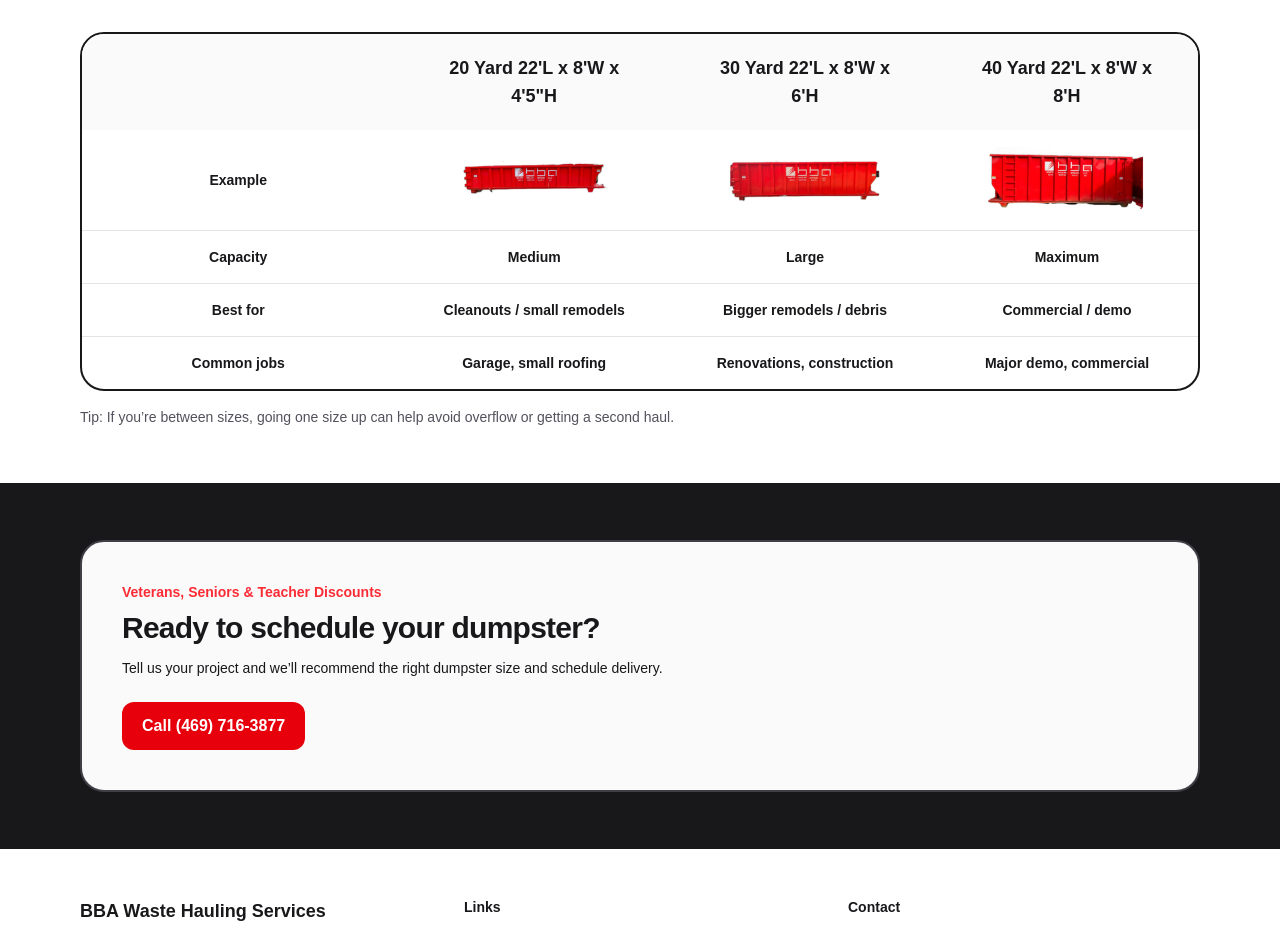
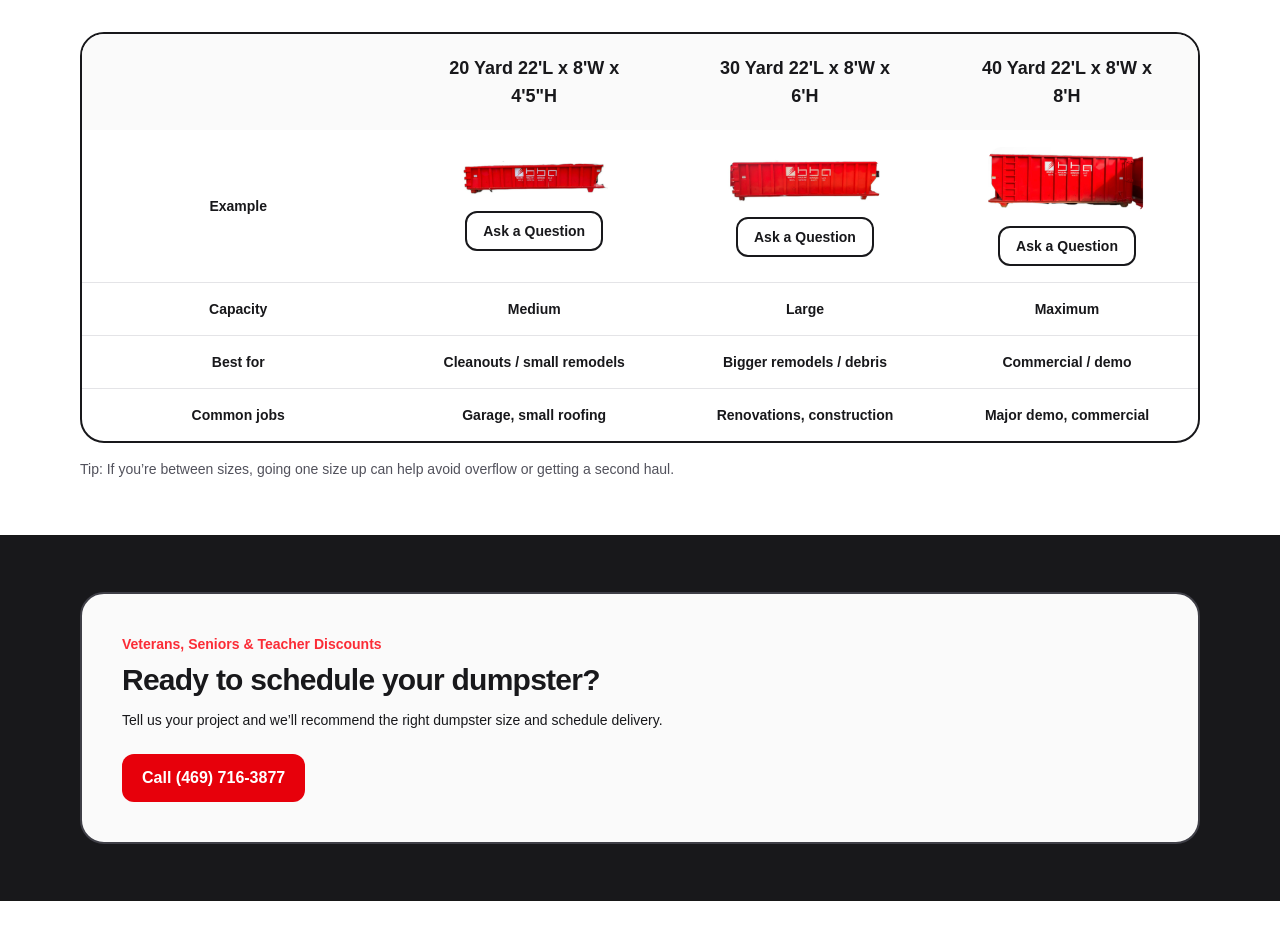
Before and after one commit to SolomonDiaz19/Moving-Trash, a Next.js app: page /dumpsters in a window 1280 px wide. Shown: the part 1044-1971 px from the top of the page. Built offline with nearby package versions, Linux system fonts and the light colour scheme.

Commit message:
Contact Page + email section

```diff
--- a/src/app/api/approve/route.ts
+++ b/src/app/api/approve/route.ts
@@ -153,7 +153,7 @@ export async function GET(req: Request) {
 
     const size = parseSizeFromSummary(currentSummary);
 
-    // ✅ Idempotent approve: if it already looks confirmed, do NOT patch or re-email
+    // Idempotent approve: if it already looks confirmed, do NOT patch or re-email
     const alreadyConfirmed =
       currentSummary.toUpperCase().startsWith("CONFIRMED") ||
       /Status:\s*CONFIRMED/i.test(currentDesc);
@@ -174,7 +174,7 @@ export async function GET(req: Request) {
       const result2 = await resend.emails.send({
         from: process.env.EMAIL_FROM!,
         to: payload.customerEmail,
-        subject: "Your dumpster request is approved ✅",
+        subject: "Your dumpster request is approved",
         html: `
           <p>Hi ${payload.customerName},</p>
           <p>Your dumpster request has been <b>approved</b> for:</p>
--- a/src/app/api/request/route.ts
+++ b/src/app/api/request/route.ts
@@ -333,7 +333,7 @@ export async function POST(req: Request) {
       await resend.emails.send({
         from: emailFrom,
         to: email,
-        subject: "We received your dumpster request ✅",
+        subject: "We received your dumpster request",
         html: `
           <p>Hi ${name},</p>
           <p>We received your dumpster request and will review it shortly.</p>
--- a/src/app/approve/page.tsx
+++ b/src/app/approve/page.tsx
@@ -21,56 +21,66 @@ export default async function ApprovePage({
       ? "The booking request was declined and the customer was notified."
       : status === "invalid"
       ? "This link is invalid or has expired. Please request a new link."
-      : "Please try again, or contact support if the issue persists.";
+      : "Please try again.";
 
   return (
-    <main className="mx-auto max-w-xl px-6 py-16">
-      <h1 className="text-3xl font-semibold tracking-tight">{title}</h1>
-      <p className="mt-4 text-slate-700">{message}</p>
+    <main className="min-h-screen bg-white px-6 py-16">
+      <div className="mx-auto max-w-xl">
+        <h1 className="text-3xl font-semibold tracking-tight text-zinc-900">
+          {title}
+        </h1>
+
+        <p className="mt-4 text-zinc-700">{message}</p>
 
         {(name || size || range) && (
-        <div className="mt-8 rounded-2xl border bg-white p-5 shadow-sm">
-          <h2 className="text-lg font-semibold">Details</h2>
-          <ul className="mt-3 space-y-2 text-slate-700">
+          <div className="mt-8 rounded-2xl border-2 border-red-600 bg-white p-6 shadow-sm">
+            <h2 className="text-lg font-semibold text-zinc-900">Details</h2>
+
+            <ul className="mt-3 space-y-2 text-zinc-700">
               {name && (
                 <li>
-                <span className="font-medium">Customer:</span> {name}
+                  <span className="font-medium text-zinc-900">Customer:</span>{" "}
+                  {name}
                 </li>
               )}
               {size && (
                 <li>
-                <span className="font-medium">Dumpster:</span> {size}
+                  <span className="font-medium text-zinc-900">Dumpster:</span>{" "}
+                  {size}
                 </li>
               )}
               {range && (
                 <li>
-                <span className="font-medium">Dates:</span> {range}
+                  <span className="font-medium text-zinc-900">Dates:</span>{" "}
+                  {range}
                 </li>
               )}
             </ul>
           </div>
         )}
 
-      <div className="mt-10 flex gap-3">
+        <div className="mt-10 flex flex-wrap gap-3">
           <a
             href="/"
-          className="inline-flex items-center rounded-md bg-black px-4 py-2 text-white"
+            className="inline-flex items-center rounded-md bg-red-600 px-4 py-2 font-semibold text-white hover:bg-red-700 transition"
           >
             Back to site
           </a>
+
           <a
             href="https://calendar.google.com"
             target="_blank"
             rel="noreferrer"
-          className="inline-flex items-center rounded-md border px-4 py-2"
+            className="inline-flex items-center rounded-md border border-zinc-300 px-4 py-2 font-semibold text-zinc-900 hover:bg-zinc-100 transition"
           >
             Open Google Calendar
           </a>
         </div>
 
-      <p className="mt-6 text-sm text-slate-500">
+        <p className="mt-6 text-sm text-zinc-500">
           You can close this tab.
         </p>
+      </div>
     </main>
   );
 }
--- a/src/components/dumpsters/SizeComparison.tsx
+++ b/src/components/dumpsters/SizeComparison.tsx
@@ -1,5 +1,4 @@
 import Image from "next/image";
-
 
 const rows = [
   { label: "Capacity", v20: "Medium", v30: "Large", v40: "Maximum" },
@@ -23,17 +22,22 @@ export default function SizeComparison() {
             <thead className="bg-zinc-50">
               <tr className="[&>th]:px-8 [&>th]:py-5 [&>th]:font-semibold [&>th]:text-zinc-900 [&>th]:text-center text-lg">
                 <th className="w-[28%]"> </th>
-                <th>20 Yard 22'L x 8'W x 4'5"H </th>
-                <th>30 Yard 22'L x 8'W x 6'H </th>
-                <th>40 Yard 22'L x 8'W x 8'H </th>
+                <th>20 Yard 22'L x 8'W x 4'5"H</th>
+                <th>30 Yard 22'L x 8'W x 6'H</th>
+                <th>40 Yard 22'L x 8'W x 8'H</th>
               </tr>
             </thead>
+
             <tbody className="[&>tr:not(:last-child)]:border-b [&>tr:not(:last-child)]:border-zinc-200">
+
               {/* Photo row */}
               <tr className="[&>td]:px-4 [&>td]:py-4">
-    <td className="align-middle text-center text-medium font-semibold text-zinc-900">Example</td>
+                <td className="align-middle text-center text-medium font-semibold text-zinc-900">
+                  Example
+                </td>
 
-    <td>
+                {/* 20 Yard */}
+                <td className="text-center">
                   <div className="mx-auto w-[160px] overflow-hidden rounded-3xl border border-white bg-white">
                     <Image
                       src="/Photos/Dumpstersize-20.png"
@@ -43,44 +47,65 @@ export default function SizeComparison() {
                       className="object-cover"
                     />
                   </div>
+                  <a
+                    href="mailto:info@bbawaste.com?subject=Question%20About%2020%20Yard%20Dumpster"
+                    className="mt-3 inline-block rounded-xl border-2 border-zinc-900 px-4 py-2 text-sm font-semibold text-zinc-900 hover:bg-zinc-900 hover:text-white transition"
+                  >
+                    Ask a Question
+                  </a>
                 </td>
 
-   <td>
+                {/* 30 Yard */}
+                <td className="text-center">
                   <div className="mx-auto w-[160px] overflow-hidden rounded-3xl border border-white bg-white">
                     <Image
                       src="/Photos/Dumpstersizes-30.png"
-      alt="20 yard dumpster"
+                      alt="30 yard dumpster"
                       width={302}
                       height={40}
                       className="object-cover"
                     />
                   </div>
+                  <a
+                    href="mailto:info@bbawaste.com?subject=Question%20About%2030%20Yard%20Dumpster"
+                    className="mt-3 inline-block rounded-xl border-2 border-zinc-900 px-4 py-2 text-sm font-semibold text-zinc-900 hover:bg-zinc-900 hover:text-white transition"
+                  >
+                    Ask a Question
+                  </a>
                 </td>
 
-    <td>
+                {/* 40 Yard */}
+                <td className="text-center">
                   <div className="mx-auto w-[160px] overflow-hidden rounded-2xl border border-white bg-white">
                     <Image
                       src="/Photos/Dumpstersize-40.png"
-      alt="20 yard dumpster"
+                      alt="40 yard dumpster"
                       width={302}
                       height={40}
                       className="object-cover"
                     />
                   </div>
+                  <a
+                    href="mailto:info@bbawaste.com?subject=Question%20About%2040%20Yard%20Dumpster"
+                    className="mt-3 inline-block rounded-xl border-2 border-zinc-900 px-4 py-2 text-sm font-semibold text-zinc-900 hover:bg-zinc-900 hover:text-white transition"
+                  >
+                    Ask a Question
+                  </a>
                 </td>
               </tr>
 
               {/* Data rows */}
               {rows.map((r) => (
                 <tr key={r.label} className="[&>td]:px-4 [&>td]:py-4">
-      <td className="align-middle text-center text-medium font-bold text-zinc-900 ">{r.label}</td>
-      <td className=" font-semibold text-center text-zinc-900">{r.v20}</td>
-      <td className=" font-semibold text-center text-zinc-900">{r.v30}</td>
-      <td className=" font-semibold text-center text-zinc-900">{r.v40}</td>
+                  <td className="align-middle text-center text-medium font-bold text-zinc-900">
+                    {r.label}
+                  </td>
+                  <td className="font-semibold text-center text-zinc-900">{r.v20}</td>
+                  <td className="font-semibold text-center text-zinc-900">{r.v30}</td>
+                  <td className="font-semibold text-center text-zinc-900">{r.v40}</td>
                 </tr>
               ))}
             </tbody>
-
           </table>
         </div>
 
```
Also changed, not shown: 1 other file (tests, documents, lock files or other folders). Lines whose indentation alone changed are shown as unchanged.
